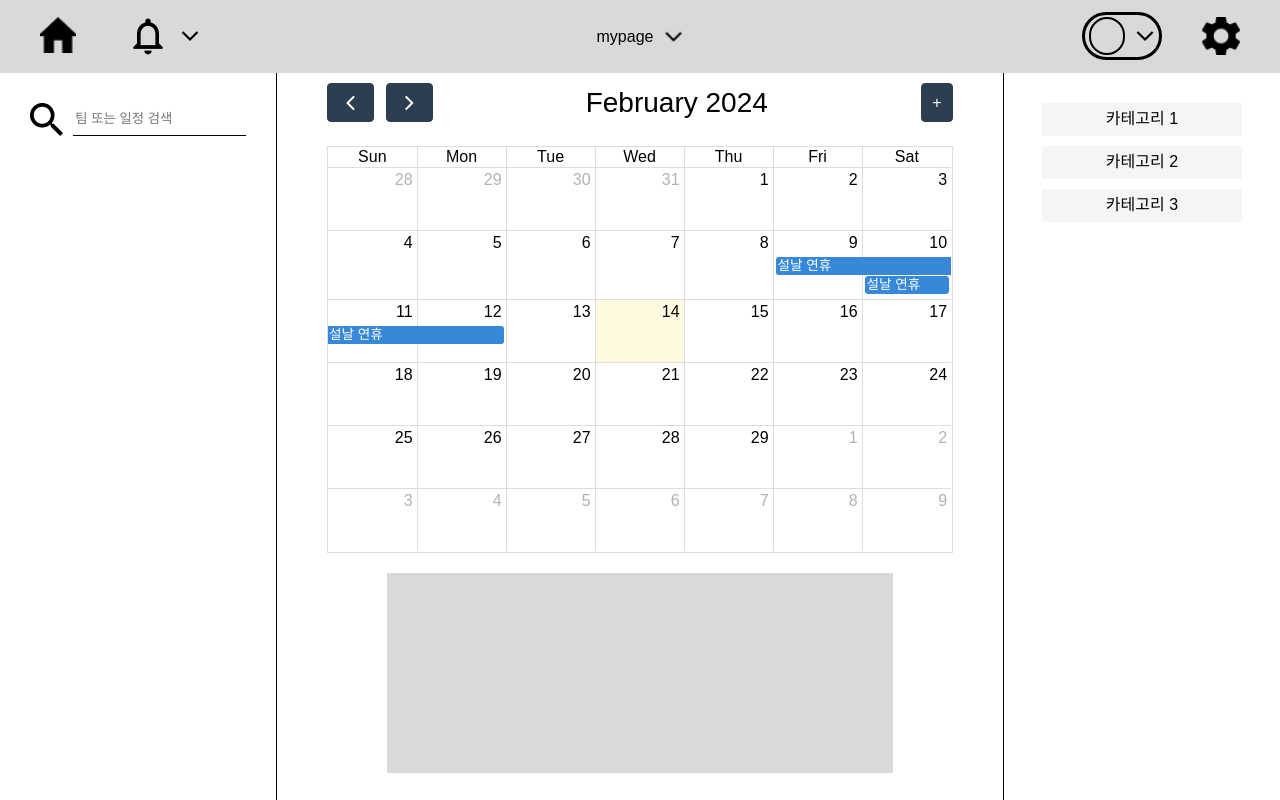
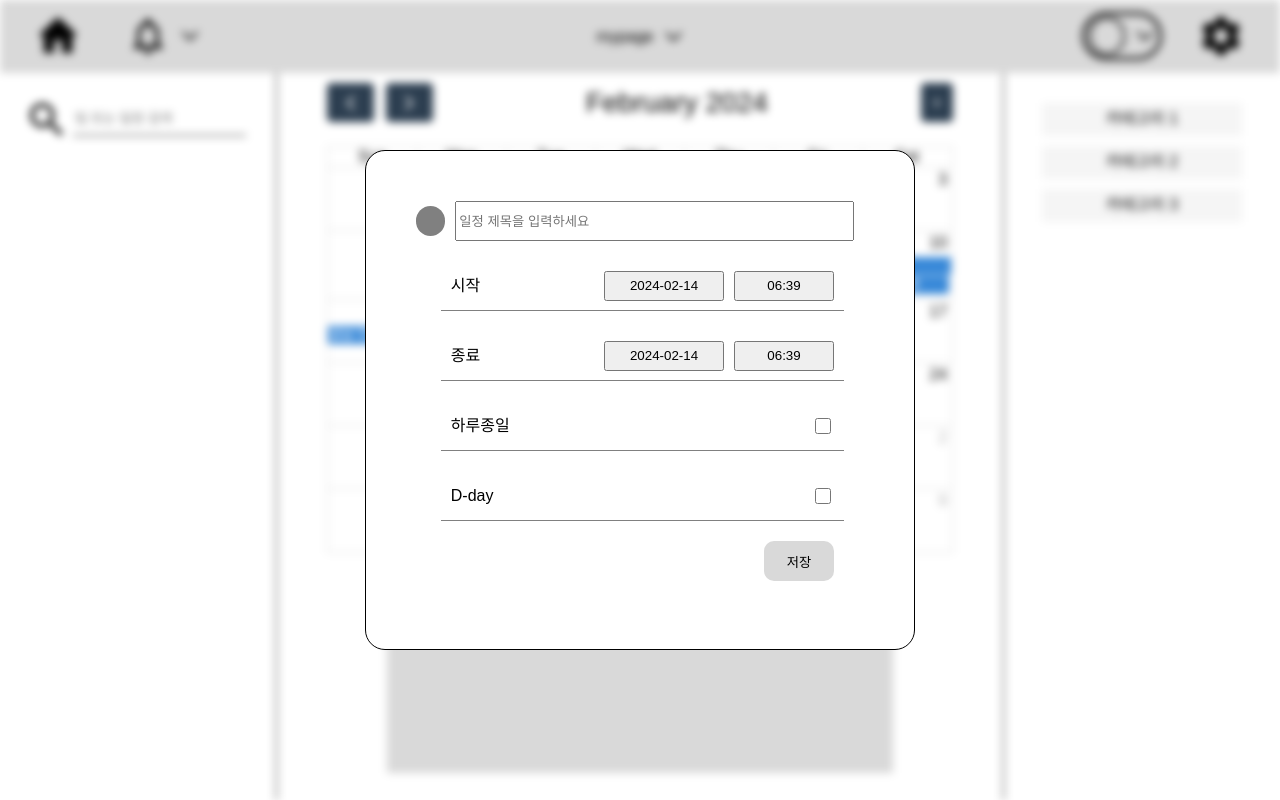
Before and after one commit to SFOC-scheduler/SFOC-frontend, a React (Create React App) app: page /main/mypage in a window 1280 px wide. Built offline with nearby package versions, Linux system fonts and the light colour scheme.

Commit message:
make schedule popup

```diff
--- /dev/null
+++ b/src/react-datepicker.d.ts
@@ -0,0 +1 @@
+declare module "react-datepicker";
--- a/src/route/Main/Main.tsx
+++ b/src/route/Main/Main.tsx
@@ -6,6 +6,8 @@ import Main_header from "./Main_Header";
 import Main_Calendar from "./Main_Calendar";
 import Main_LeftPanel from "./Main_LeftPanel";
 import Main_RightPanel from "./Main_RightPanel";
+import { useParams } from "react-router-dom";
+import MakeSchedule from "../PopUp/MakeSchedule";
 
 const Container = styled.div`
   width: 100vw;
@@ -17,6 +19,7 @@ const Container = styled.div`
   display: flex;
   flex-direction: column;
   justify-content: center;
+  filter: blur(4px);
 `;
 
 const MainContainer = styled.div`
@@ -40,11 +43,18 @@ interface IApi {
   };
 }
 
+interface Params {
+  teamName?: string;
+}
+
 function Main() {
+  let { teamName } = useParams<Params>(); //현제 팀 가져오기
+
   //const { isLoading, data } = useQuery<IApi>("api", fetchApi);
   //console.log(data);
 
   return (
+    <div>
       <Container>
         <Main_header></Main_header>
 
@@ -54,6 +64,8 @@ function Main() {
           <Main_RightPanel></Main_RightPanel>
         </MainContainer>
       </Container>
+      <MakeSchedule></MakeSchedule>
+    </div>
   );
 }
 
--- a/src/route/Main/Main_Calendar.tsx
+++ b/src/route/Main/Main_Calendar.tsx
@@ -47,7 +47,7 @@ function Main_Calendar() {
   ]);
 
   const makeSchedule = () => {
-    alert("Clicked the custom button!");
+    //open makeSchedule popup
   };
 
   function getEventsByDate(date: String) {
@@ -63,8 +63,8 @@ function Main_Calendar() {
   return (
     <Container>
       <FullCalendar
+        locale="kr"
         height={600}
-        locale="kr"
         selectable={true}
         dateClick={(data) => loadCurrentSchedule(data)}
         plugins={[dayGridPlugin, interactionPlugin]}
--- a/src/route/PopUp/MakeSchedule.tsx
+++ b/src/route/PopUp/MakeSchedule.tsx
@@ -1,9 +1,206 @@
 import styled from "styled-components";
+import DatePicker from "react-datepicker";
+import "react-datepicker/dist/react-datepicker.css";
+import TimePicker from "react-time-picker";
+import { useState } from "react";
 
-const Container = styled.div``;
+const Container = styled.div`
+  position: fixed;
+  z-index: 20;
+  top: 0;
+  left: 0;
+  width: 100%;
+  height: 100%;
+  display: flex;
+  justify-content: center;
+  align-items: center;
+  transition: filter 0.3s ease;
+`;
+
+const Popup = styled.div`
+  position: absolute;
+  background-color: white;
+  width: 550px;
+  height: 500px;
+  padding: 40px;
+  padding-right: 60px;
+  border: 1px solid black;
+  border-radius: 20px;
+  text-align: center;
+`;
+
+const Icon = styled.div`
+  width: 30px;
+  height: 30px;
+  border-radius: 50px;
+  border: 0;
+  background-color: gray;
+  margin: 0 10px;
+`;
+
+const Popup_Header = styled.div`
+  display: flex;
+  flex-direction: row;
+  align-items: center;
+  justify-content: center;
+  margin: 10px 0;
+`;
+
+const Title = styled.input`
+  width: calc(100% - 40px);
+  height: 40px;
+`;
+
+const Popup_Main = styled.div`
+  display: flex;
+  flex-direction: column;
+  align-items: end;
+`;
+
+const Details = styled.div`
+  width: 90%;
+  height: 50px;
+  margin: 10px 10px 10px 0;
+  display: flex;
+  flex-direction: row;
+  align-items: center;
+  padding: 0 10px;
+  border-bottom: 1px solid gray;
+`;
+
+const DateBtn = styled.button`
+  width: 120px;
+  height: 30px;
+  margin-left: auto;
+  margin-right: 10px;
+`;
+
+const SetDatePopup = styled.div`
+  width: 120px;
+  height: 30px;
+  margin-left: auto;
+  margin-right: 10px;
+`;
+
+const TimeBtn = styled.button`
+  width: 100px;
+  height: 30px;
+`;
+
+const SetTimePopup = styled.button`
+  width: 100px;
+  height: 30px;
+`;
+
+const Check = styled.input`
+  width: 16px;
+  height: 16px;
+  margin-left: auto;
+`;
+
+const Popup_Footer = styled.div`
+  display: flex;
+  flex-direction: row;
+  justify-content: end;
+  margin-top: auto;
+`;
+
+const ConfirmBtn = styled.button`
+  width: 70px;
+  height: 40px;
+  border-radius: 10px;
+  border: 0;
+  background-color: #d9d9d9;
+  margin: 10px 20px 0 0;
+`;
 
 function MakeSchedule() {
-  return <div>MakeSchedule</div>;
+  const [startDate, setStartDate] = useState(new Date());
+  const [startTime, setStartTime] = useState(new Date());
+  const [endDate, setEndDate] = useState(new Date());
+  const [endTime, setEndTime] = useState(new Date());
+
+  const formattedStartDate = `${startDate.getFullYear()}-${(
+    startDate.getMonth() + 1
+  )
+    .toString()
+    .padStart(2, "0")}-${startDate.getDate().toString().padStart(2, "0")}`;
+  const formattedStartTime = `${startTime
+    .getHours()
+    .toString()
+    .padStart(2, "0")}:${startTime.getMinutes().toString().padStart(2, "0")}`;
+  const formattedEndDate = `${endDate.getFullYear()}-${(endDate.getMonth() + 1)
+    .toString()
+    .padStart(2, "0")}-${endDate.getDate().toString().padStart(2, "0")}`;
+  const formattedEndTime = `${endTime
+    .getHours()
+    .toString()
+    .padStart(2, "0")}:${endTime.getMinutes().toString().padStart(2, "0")}`;
+
+  return (
+    <Container>
+      <Popup>
+        <Popup_Header>
+          <Icon></Icon>
+          <Title placeholder={"일정 제목을 입력하세요"}></Title>
+        </Popup_Header>
+        <Popup_Main>
+          <Details>
+            시작
+            <SetDatePopup>
+              <DatePicker
+                selected={startDate}
+                onChange={(date: Date) => setStartDate(date)}
+                customInput={<DateBtn>{formattedStartDate}</DateBtn>}
+              />
+            </SetDatePopup>
+            <DatePicker
+              customInput={<TimeBtn>{formattedStartTime}</TimeBtn>}
+              selected={startTime}
+              onChange={(time: Date) => setStartTime(time)}
+              showTimeSelect
+              showTimeSelectOnly
+              timeIntervals={10}
+              timeCaption="Time"
+              dateFormat="h:mm aa"
+            />{" "}
+          </Details>
+          <Details>
+            종료
+            <SetDatePopup>
+              <DatePicker
+                selected={endDate}
+                onChange={(date: Date) => setEndDate(date)}
+                customInput={<DateBtn>{formattedEndDate}</DateBtn>}
+              />
+            </SetDatePopup>
+            <DatePicker
+              customInput={<TimeBtn>{formattedEndTime}</TimeBtn>}
+              selected={startTime}
+              onChange={(time: Date) => setEndTime(time)}
+              showTimeSelect
+              showTimeSelectOnly
+              timeIntervals={10}
+              timeCaption="Time"
+              dateFormat="h:mm aa"
+            />{" "}
+          </Details>
+          <Details>
+            하루종일
+            <Check type={"checkbox"}></Check>
+            {/* 토글 버튼 구현 */}
+          </Details>
+          <Details>
+            D-day
+            <Check type={"checkbox"}></Check>
+          </Details>
+        </Popup_Main>
+        <Popup_Footer>
+          <ConfirmBtn>저장</ConfirmBtn>
+        </Popup_Footer>
+      </Popup>
+    </Container>
+  );
 }
 
 export default MakeSchedule;
```
Also changed, not shown: package.json (+7 -4 lines), 1 other file (tests, documents, lock files or other folders). Lines whose indentation alone changed are shown as unchanged.
